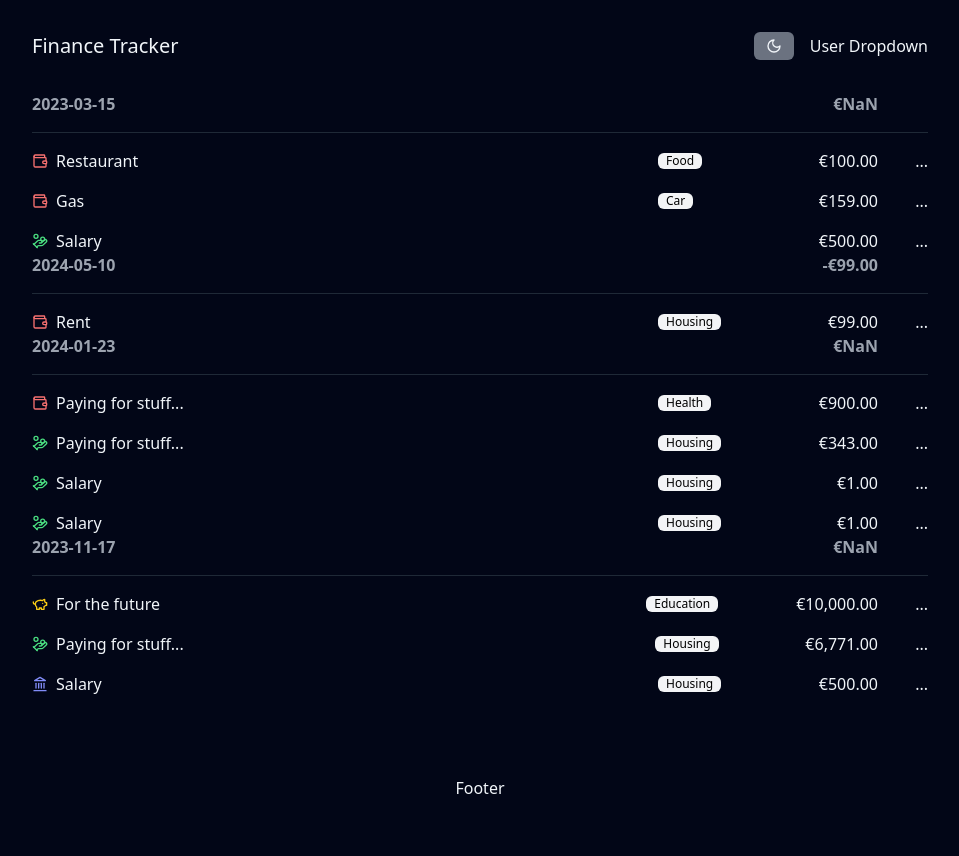
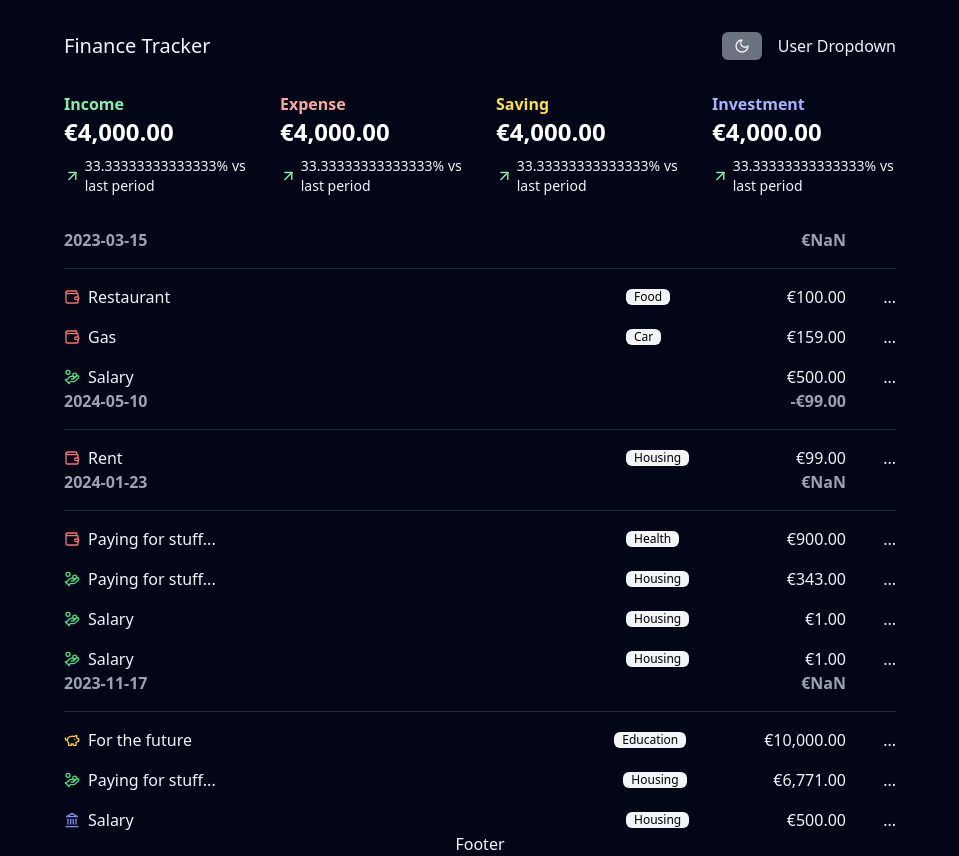
Before and after one commit to hanzla-sib/NextJs_financeApp, a Next.js app: page /dashboard in a window 1280 px wide. Shown: the whole page, without its empty margins (160-1119 px from the left). Before the commit the page ends 800 px from the top, so only its background shows below. Built offline with nearby package versions, Linux system fonts and the light colour scheme; data requests are answered from the project's data file.

Commit message:
Trend fallback with suspense Skeleton

```diff
--- /dev/null
+++ b/app/dashboard/components/trend.js
@@ -0,0 +1,8 @@
+import BaseTrend from "@/components/trend";
+
+export default async function Trend({ type }) {
+  const response = await fetch(`http://localhost:3100/trends/${type}`);
+  const { amount, prevAmount } = await response.json();
+  return <BaseTrend type={type} amount={amount} prevAmount={prevAmount} />;
+
+}
--- /dev/null
+++ b/app/dashboard/components/trendFallback.js
@@ -0,0 +1,20 @@
+import Skeleton from "@/components/skeleton";
+
+export default function TrendFallback() {
+  return (
+    <div className="space-y-5 w-3/5 lg:w-5/6">
+      <div>
+        <Skeleton />
+      </div>
+      <div className=" mb-2">
+        <Skeleton />
+      </div>
+      <div className="flex space-x-2">
+        <div>
+          <Skeleton />
+          <Skeleton />
+        </div>
+      </div>
+    </div>
+  );
+}
--- a/app/dashboard/page.js
+++ b/app/dashboard/page.js
@@ -1,12 +1,30 @@
 import { Suspense } from "react";
 import TransactionList from "./components/transaction-list";
 import TransactionListFallback from "./components/transactionListfallback";
+import Trend from "./components/trend";
+import TrendFallback from "./components/trendFallback";
 
 const page = () => {
   return (
-    <Suspense fallback={<TransactionListFallback />}>
-      <TransactionList />
-    </Suspense>
+    <>
+      <section className="mb-8 grid grid-cols-2 lg:grid-cols-4 gap-8">
+        <Suspense fallback={<TrendFallback />}>
+          <Trend type={"Income"} />
+        </Suspense>
+        <Suspense fallback={<TrendFallback />}>
+          <Trend type={"Expense"} />
+        </Suspense>
+        <Suspense fallback={<TrendFallback />}>
+          <Trend type={"Saving"} />
+        </Suspense>
+        <Suspense fallback={<TrendFallback />}>
+          <Trend type={"Investment"} />
+        </Suspense>
+      </section>
+      <Suspense fallback={<TransactionListFallback />}>
+        <TransactionList />
+      </Suspense>
+    </>
   );
 };
 
--- a/app/layout.js
+++ b/app/layout.js
@@ -22,7 +22,7 @@
   const theme = useServerDarkMode();
   return (
     <html lang="en" className={theme}>
-      <body className={` min-h-screen flex flex-col`}>{children}</body>
+      <body className={` min-h-screen flex flex-col px-8`}>{children}</body>
     </html>
   );
 }
```
